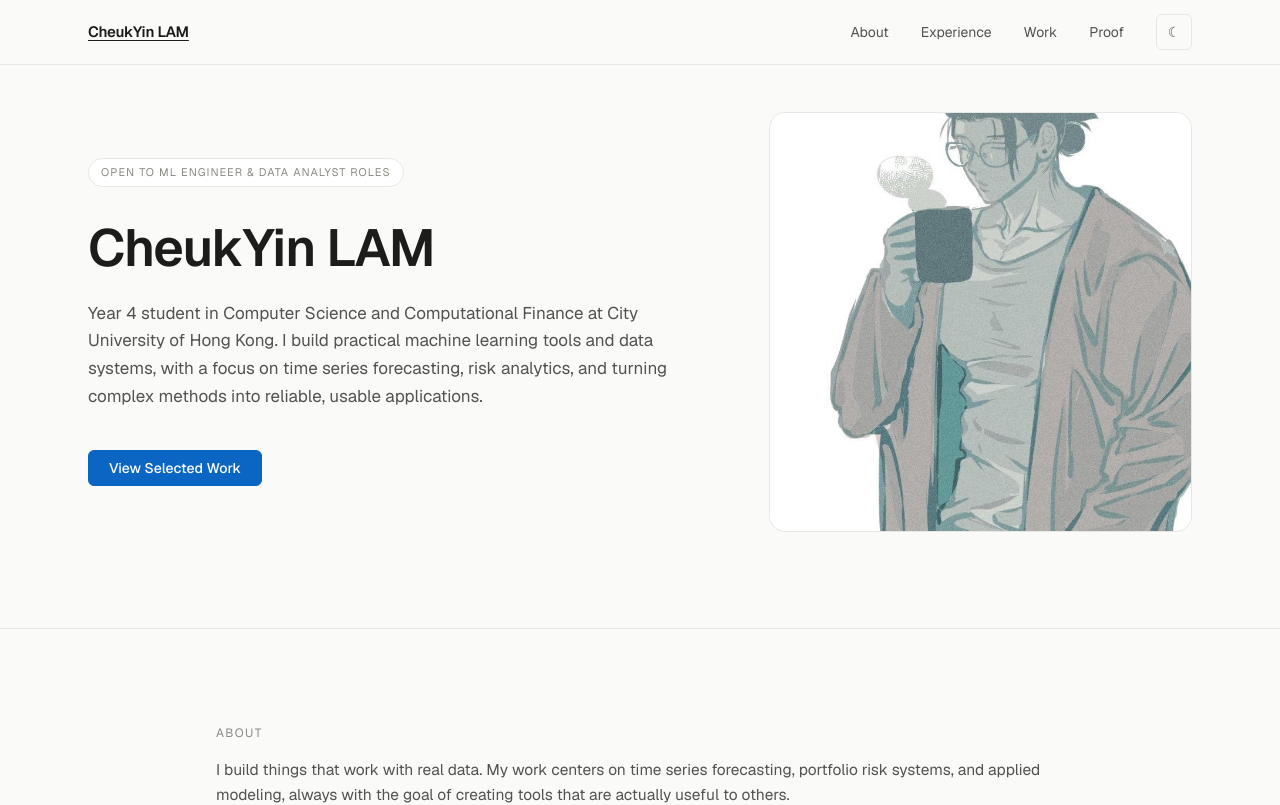
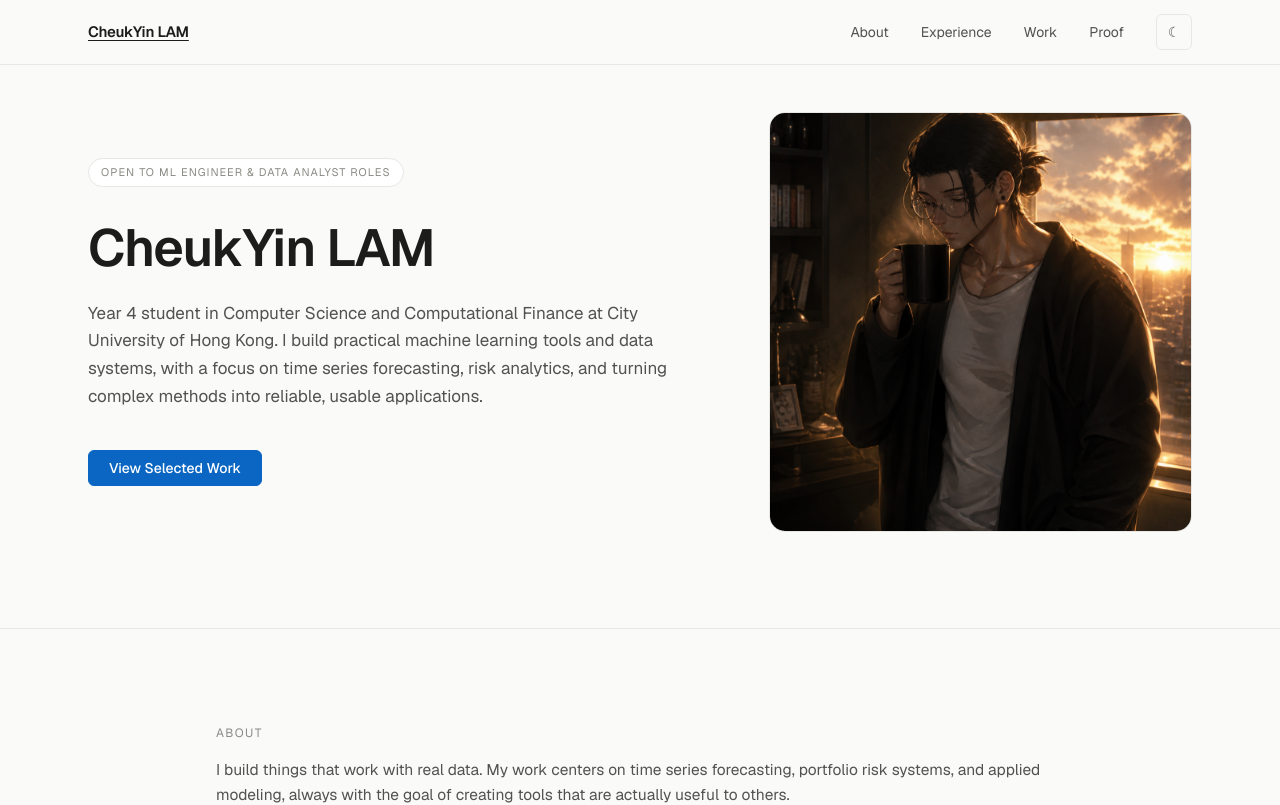
Before and after one commit to 6309-lcy/Personal_Webpage, a Next.js app: page / in a window 1280 px wide. Shown: the top 805 px of the page. Built offline with nearby package versions, Linux system fonts and the light colour scheme.

Commit message:
Update page.tsx

```diff
--- a/app/page.tsx
+++ b/app/page.tsx
@@ -38,7 +38,7 @@ export default function Home() {
             <div className="md:col-span-5">
               <div className="relative aspect-[4/3] md:aspect-auto md:h-[420px] rounded-2xl overflow-hidden border border-[var(--border)] bg-[var(--bg-3)]">
                 <img
-                  src="/cheukyin-lam.jpg"
+                  src="/cheukyin-lam.png"
                   alt="CheukYin LAM"
                   className="absolute inset-0 w-full h-full object-cover"
                 />
```
